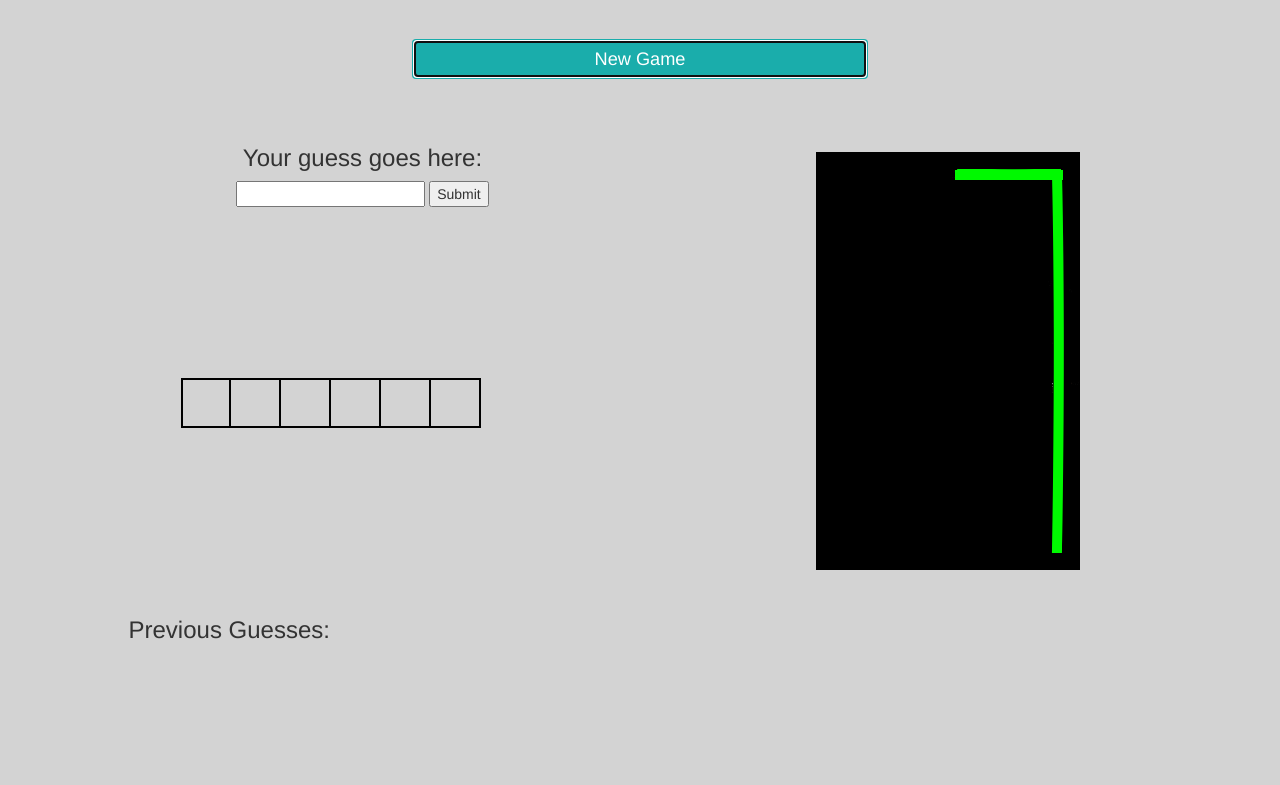
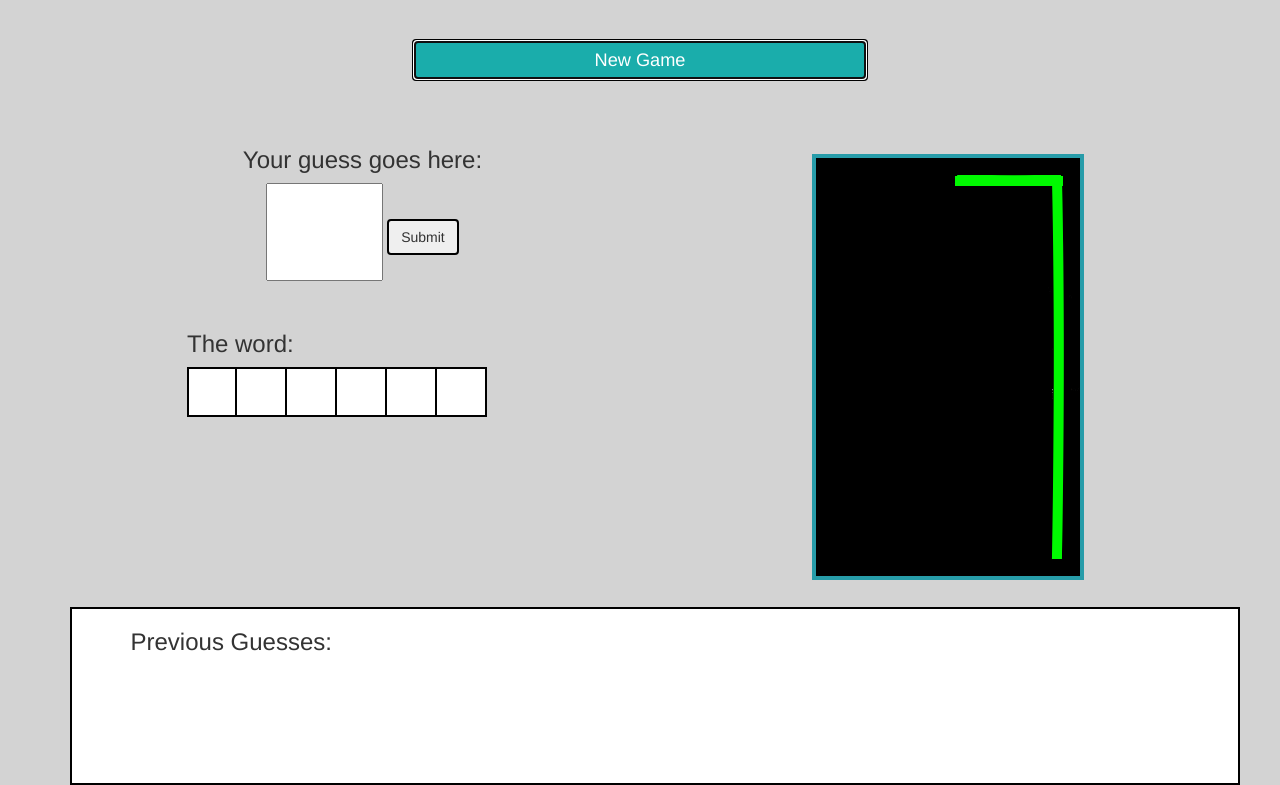
Before and after one commit to brookin8/Hangbot, a website with bundled scripts: page app/index.html in a window 1280 px wide. Both pictures are taken after a click on the button "New Game". Shown: the part 121-906 px from the top of the page. Built offline with nearby package versions, Linux system fonts and the light colour scheme; files whose address does not match are found by name.

Commit message:
hangman updates

```diff
--- a/app/index.html
+++ b/app/index.html
@@ -42,12 +42,11 @@
 			<div class = "col-xs-6">
 				<div class="row" id="guessPanel">
 					<h3>Your guess goes here:</h3>
-					<input type="text" maxlength="1" id="guess";>
-					<button id="submitButton">Submit</button>
-					<div id ="displayResult">You win!</div>
-				</div>
-				<div id="wordScreen">
-					<div class="row">
+					<input type="text" class="guessInput" maxlength="1" id="guess" onfocus="value=''">
+					<button class ="btn" id="submitButton" type="submit">Submit</button>
+					<div id="wordScreen">
+					<div id="wordToGuess">
+						<h3>The word:</h3>
 						<div class = "col-xs-2 space outline1" id ="space1"></div>
 						<div class = "col-xs-2 space outline" id ="space2"></div>
 						<div class = "col-xs-2 space outline" id ="space3"></div>
@@ -55,7 +54,10 @@
 						<div class = "col-xs-2 space outline" id ="space5"></div>
 						<div class = "col-xs-2 space outline" id ="space6"></div>
 					</div>
+					</div>
+					<div id ="displayResult">You win!</div>
 				</div>
+
 			</div>
 			<div class = "col-xs-6">
 				<img src = "../docs/Bender_Rodriguez_gallows.png" id="updateImage">
--- a/app/main.js
+++ b/app/main.js
@@ -24,12 +24,12 @@ var previousGuesses = document.getElementById('previousGuesses');
 
 document.onreadystatechange = function() { //boilerplate
 	if (document.readyState === "interactive") { //boilerplate
-		reset();
+		resets();
 		newGameButton.addEventListener("click", newGame); //When a digit button is clicked, we run the ButtonLogic function
 	}
 }
 
-function reset() {
+function resets() {
 	hangbotImage.src = "Bender_Rodriguez_gallows.png";
 	guessPanel.style.display = 'none';
 	displayResult.innerHTML = '';
@@ -45,6 +45,7 @@ function newGame() {
 	submitButton.addEventListener("click", guessSubmit);
 	guessPanel.style.display = 'block';
 	wordScreen.style.display = 'block';
+	previousGuesses.style.display = 'block';
 	displayResult.innerHTML = '';
 	hangbotImage.src = "Bender_Rodriguez_gallows.png";
 	space1.innerHTML = '';
@@ -53,13 +54,13 @@ function newGame() {
 	space4.innerHTML = '';
 	space5.innerHTML = '';
 	space6.innerHTML = '';
-	guess.value = '';
 	previousGuesses.innerHTML = "<h3>Previous Guesses:</h3>";
 
 }
 
 function guessSubmit() {
 	var guess = document.getElementById("guess").value;
+	guess.defaultValue = '';
 	if (newWord.includes(guess)) {
 		displayResult.innerHTML = "Fun on the Bun! You got it!";
 		for(var i=0; i<newWord.length;i++) {
@@ -68,21 +69,27 @@ function guessSubmit() {
 				switch (letterNumber) { //Case statement to assign a math function to each operator button (which are strings)
 					case 1:
 						space1.innerHTML = guess;
+						guess.value = '';
 						break;
 					case 2:
 						space2.innerHTML = guess;
+						guess.value = '';
 						break;
 					case 3:
 						space3.innerHTML = guess;
+						guess.value = '';
 						break;
 					case 4:
 						space4.innerHTML = guess;
+						guess.value = '';
 						break;
 					case 5:
 						space5.innerHTML = guess;
+						guess.value = '';
 						break;
 					case 6:
 						space6.innerHTML = guess;
+						guess.value = '';
 						break;
 				}
 			}
@@ -91,28 +98,34 @@ function guessSubmit() {
 	} else {
 		missCounter += 1;
 		displayResult.innerHTML = "Good News, Everyone! That wasn't in the word.";
-		previousGuesses.innerHTML += guess;
 		switch (missCounter) { //Case statement to assign a math function to each operator button (which are strings)
 			case 1:
 				hangbotImage.src = "Bender_1.png"
+				previousGuesses.innerHTML += guess;
 				break;
 			case 2:
 				hangbotImage.src = "Bender_2.png"
+				previousGuesses.innerHTML += (" , " + guess);
 				break;
 			case 3:
 				hangbotImage.src = "Bender_3.png"
+				previousGuesses.innerHTML += (" , " + guess);
 				break;
 			case 4:
 				hangbotImage.src = "Bender_4.png"
+				previousGuesses.innerHTML += (" , " + guess);
 				break;
 			case 5:
 				hangbotImage.src = "Bender_5.png"
+				previousGuesses.innerHTML += (" , " + guess);
 				break;
 			case 6:
 				hangbotImage.src = "Bender_6.png"
+				previousGuesses.innerHTML += (" , " + guess);
 				break;
 			case 7:
 				hangbotImage.src = "Bender_7.png"
+				previousGuesses.innerHTML += (" , " + guess);
 				youLose();
 				break;
 		}
--- a/app/style.css
+++ b/app/style.css
@@ -20,14 +20,24 @@ h1 {
 	font-size:200%;
 	padding-left:5%;
 	padding-bottom:10%;
+	background-color:#fff;
+	border: 2px solid #000;
+	display:none;
 }
 
 #wordScreen {
-	margin-left:20%;
+
 	margin-bottom:5%;
 	display:none;
-	padding-top:15%;
+	padding-top:5%;
+	padding-left:20%;
+	padding-right:auto;
 
+}
+
+#wordToGuess {
+	margin:auto;
+	text-align:left;
 
 }
 
@@ -39,8 +49,9 @@ h1 {
 	height:50px;
 	width:50px;
 	font-size: 25px;
-	padding-top:8px;
-	color:#000000;
+	color:#000;
+	padding-top:1%;
+	background-color:#fff;
 }
 
 .outline1 {
@@ -62,11 +73,11 @@ h1 {
 }
 
 #displayResult {
-	font-size:180%;
-	margin-top:15%;
+	font-size:170%;
+	margin-top:30%;
 	color:#AE1134;
 	text-align:center;
-	height:30%;
+	height:40%;
 }
 
 .hangbot {
@@ -81,6 +92,7 @@ h1 {
 	background-color:#000000;
 	padding-top:3%;
 	padding-bottom:3%;
+	border:4px solid #279CA9;
 }
 
 #newGame {
@@ -90,14 +102,26 @@ h1 {
 	padding-top:3%;
 }
 
+.guessInput {
+	padding:5%;
+	font-size:180%;
+	width:20%;
+}
+
 #newGameButton {
 	width:40%;
 	font-size:130%;
 	background-color:#1AADAB;
 	color:#ffffff;
+	border:2px solid #000;
 
 }
 
 .hangbotImage {
 	padding-top:4%;
 }
+
+#submitButton {
+	border: 2px solid #000;
+
+}
```
